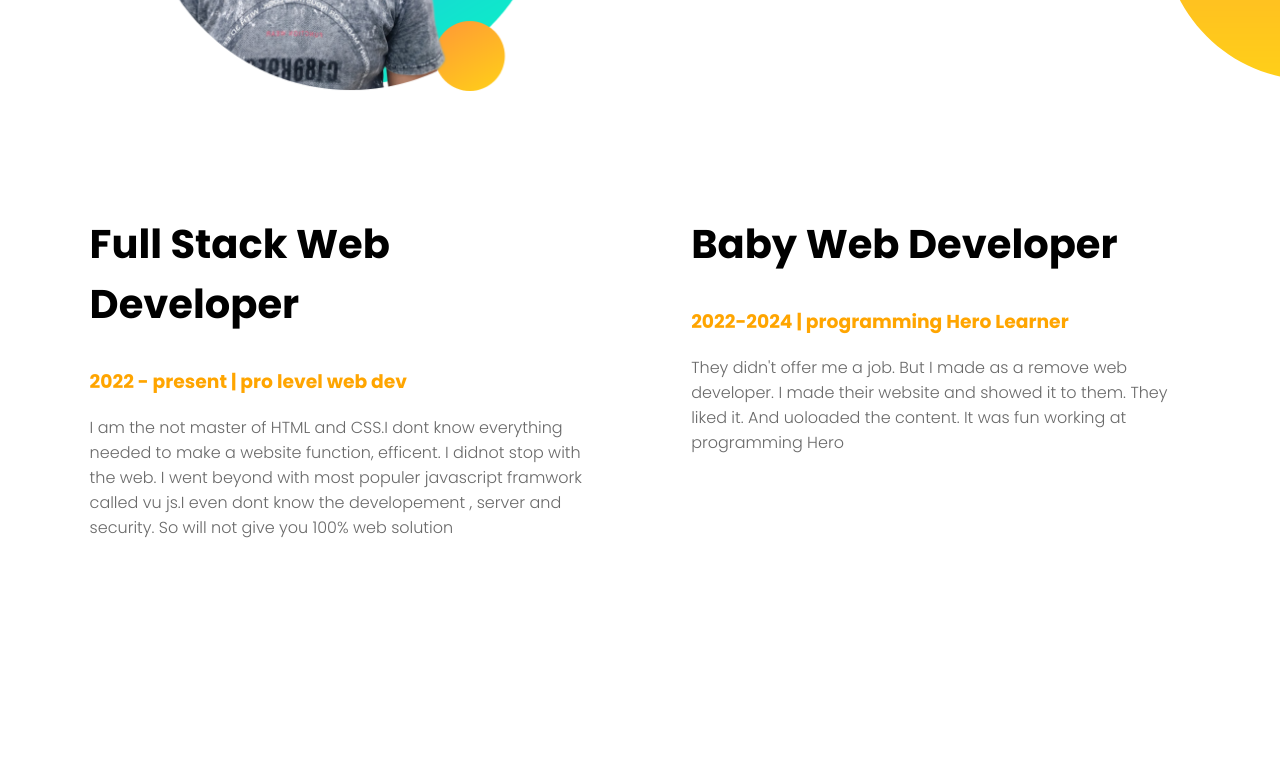
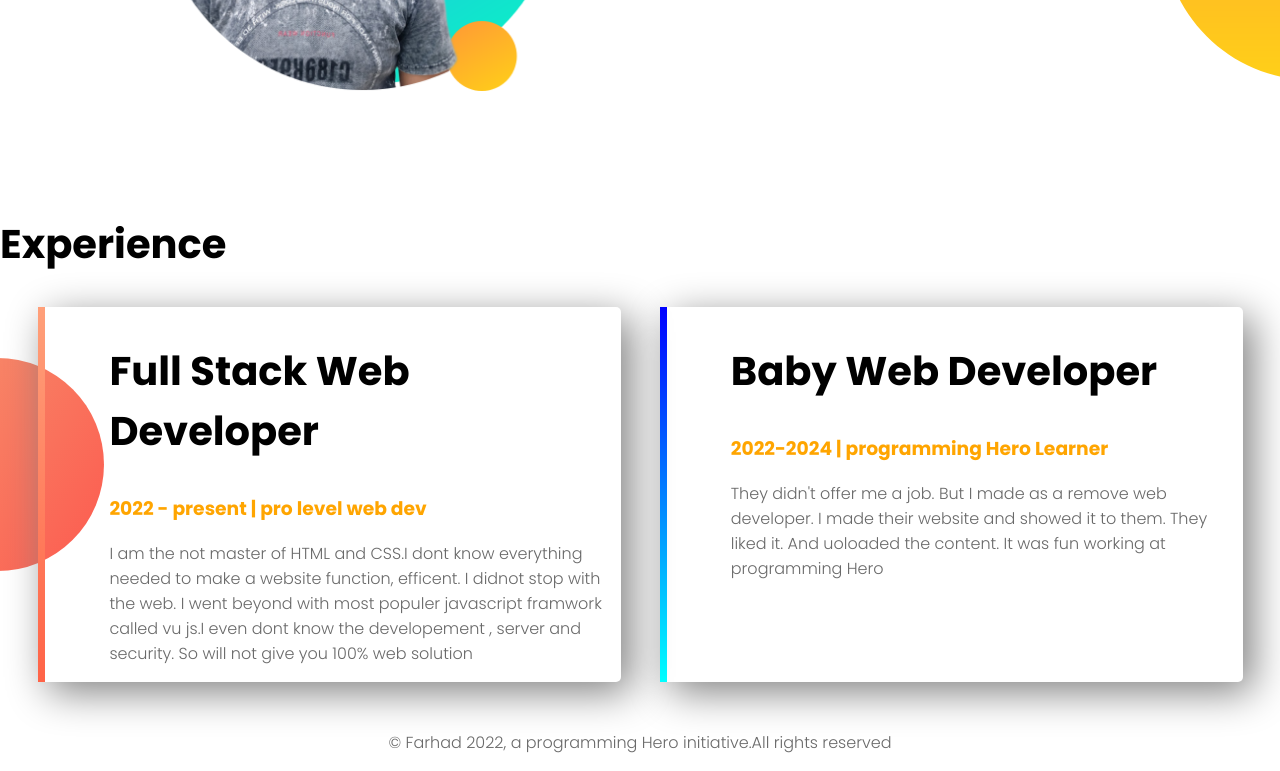
Before and after one commit to farhad04/web-portfolio, a plain HTML site: page index.html in a window 1280 px wide. Shown: the part 819-1590 px from the top of the page. Before the commit the page ends 1500 px from the top, so only its background shows below. Drawn offline with Linux system fonts and the light colour scheme; a web font is replaced by a local one.

Commit message:
almost complited

```diff
--- a/index.html
+++ b/index.html
@@ -42,16 +42,20 @@
         </div>
    </section>
    <section class="experience-a">
-    <div class="half-w">
+    <h1>Experience</h1>
+    <div id="full-stack" class="half-w singel-ex">
          <h1>Full Stack Web Developer</h1>
          <h3 class="o-h">2022 - present | pro level web dev</h3>
          <p>I am the not master of HTML and CSS.I dont know everything needed to make a website function, efficent. I didnot stop with the web. I went beyond with most populer javascript framwork called vu js.I even dont know the developement , server and security. So will not give you 100% web solution </p>
     </div>
-    <div class="half-w">
+    <div id="beby-web" class="half-w singel-ex">
         <h1>Baby Web Developer</h1>
         <h3 class="o-h">2022-2024 | programming Hero Learner</h3>
         <p>They didn't offer me a job. But I made as a remove web developer. I made their website and showed it to them. They liked it. And uoloaded the content. It was fun working at programming Hero</p>
     </div>
    </section>
+   <footer>
+    <p>© Farhad 2022, a programming Hero initiative.All rights reserved</p>
+   </footer>
 </body>
 </html>
--- a/style.css
+++ b/style.css
@@ -25,7 +25,7 @@ font-family: 'Rubik Spray Paint', cursive;
 .half-w{
     width: 40%;
     float: left;
-    margin-left: 2%;
+    margin-left: 3%;
     padding-left: 5%;
 }
 .half-w img{
@@ -44,7 +44,7 @@ section{
 }
 .link-button{
     text-decoration: none;
-    background-image: linear-gradient(45deg,lightsalmon, tomato);
+    background-image: linear-gradient(45deg, lightsalmon, tomato);
     background-color: orangered;
     padding: 7px 17px;
     border-radius: 5px;
@@ -57,3 +57,26 @@ section{
     background-repeat: no-repeat;
     background-position: right;
 }
+.singel-ex{
+    box-shadow: 10px 10px 40px gray;
+    border-radius: 5px;
+    height: 75%;
+}
+.experience-a{
+    background-image: url(images/exp-bg.png);
+    background-repeat: no-repeat;
+    background-position: left center;
+}
+#full-stack{
+    border-left: 7px solid;
+    border-image: linear-gradient(180deg, lightsalmon, tomato);
+    border-image-slice: 1;
+}
+#beby-web{
+    border-left: 7px solid;
+    border-image: linear-gradient(180deg, blue, cyan);
+    border-image-slice: 1;
+}
+footer p{
+    text-align: center;
+}
```
